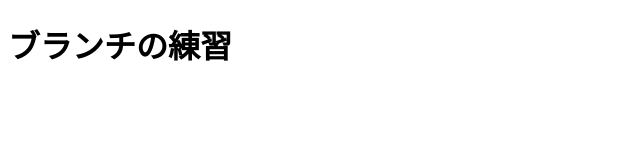
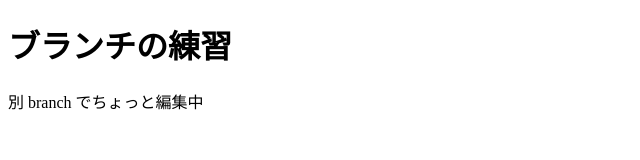
Before and after one commit to rsugawarasys26-dot/branch-practice, a plain HTML site: page index.html in a window 1280 px wide. Shown: the whole page, without its empty margins (0-640 px from the left). Drawn offline with Linux system fonts and the light colour scheme.

Commit message:
index.htmlをちょっと編集

```diff
--- a/index.html
+++ b/index.html
@@ -7,5 +7,6 @@
 </head>
 <body>
     <h1>ブランチの練習</h1>
+    <p>別 branch でちょっと編集中</p>
 </body>
 </html>
```
